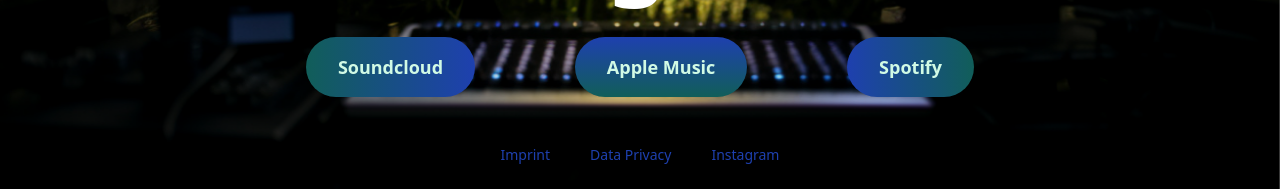
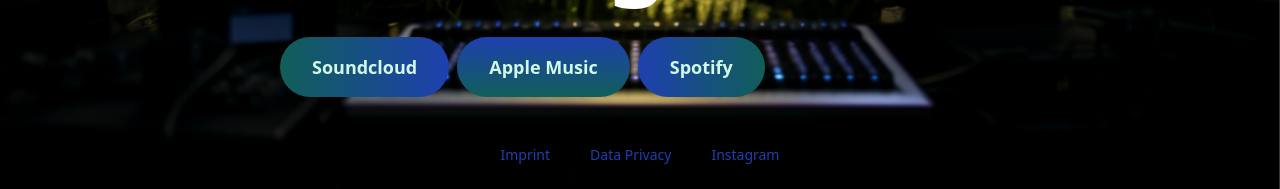
Before and after one commit to luisrieke/diving-bear, an Astro site: page / in a window 1280 px wide. Shown: the part 611-800 px from the top of the page. Built offline with nearby package versions, Linux system fonts and the light colour scheme; Astro itself is replaced by a stand-in of ours.

Commit message:
ich will nach Hause :(

```diff
--- a/src/pages/index.astro
+++ b/src/pages/index.astro
@@ -25,12 +25,12 @@
 
 				<!-- Buttons -->
 
-				<div class="flex content-center">
-					<button onclick="window.location.href='https://soundcloud.com/divingbear';" class="block text-emerald-100 hover:text-blue-700 bg-gradient-to-r from-teal-800 to-blue-800 hover:from-emerald-500 hover:to-teal-500 sm:px-8 px-4 sm:py-4 py-2 sm:mx-auto mx-2 font-bold rounded-full m-6">Soundcloud</button>
+				<div class="flex content-center m-6 gap-x-2">
+					<button onclick="window.location.href='https://soundcloud.com/divingbear';" class="block text-emerald-100 hover:text-blue-700 bg-gradient-to-r from-teal-800 to-blue-800 hover:from-emerald-500 hover:to-teal-500 sm:px-8 px-4 sm:py-4 py-2 font-bold rounded-full">Soundcloud</button>
 
-					<button onclick="window.location.href='https://music.apple.com/at/artist/diving-bear/1546426196';" class="block text-emerald-100 hover:text-blue-700 bg-gradient-to-b from-blue-800 to-teal-800 hover:from-teal-500 hover:to-emerald-500 sm:px-8 px-4 sm:py-4 py-2 sm:mx-auto mx-2 font-bold rounded-full m-6">Apple Music</button>
+					<button onclick="window.location.href='https://music.apple.com/at/artist/diving-bear/1546426196';" class="block text-emerald-100 hover:text-blue-700 bg-gradient-to-b from-blue-800 to-teal-800 hover:from-teal-500 hover:to-emerald-500 sm:px-8 px-4 sm:py-4 py-2 font-bold rounded-full">Apple Music</button>
 
-					<button onclick="window.location.href='https://open.spotify.com/artist/2SdMKRKSJiHi0OKGZr2P0d';" class="block text-emerald-100 hover:text-blue-700 bg-gradient-to-r from-blue-800 to-teal-800 hover:from-teal-500 hover:to-emerald-500 sm:px-8 px-4 sm:py-4 py-2 sm:mx-auto mx-2 font-bold rounded-full m-6">Spotify</button>
+					<button onclick="window.location.href='https://open.spotify.com/artist/2SdMKRKSJiHi0OKGZr2P0d';" class="block text-emerald-100 hover:text-blue-700 bg-gradient-to-r from-blue-800 to-teal-800 hover:from-teal-500 hover:to-emerald-500 sm:px-8 px-4 sm:py-4 py-2 font-bold rounded-full">Spotify</button>
 				</div>
 
 			</div>
```
